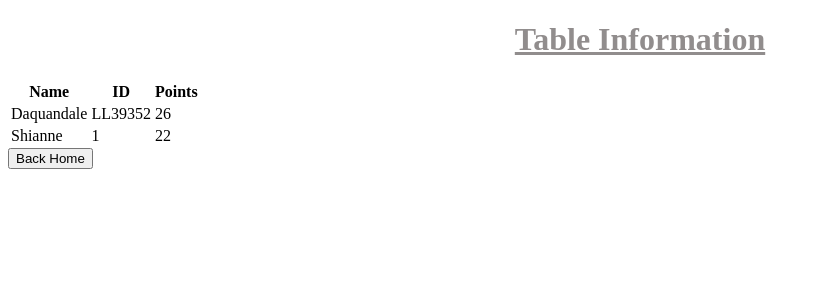
After one commit to smarble2/cmsc447-hw2-sp2024-Marbley-Shianne, a Flask app: page /datatable in a window 1280 px wide. The commit adds this page. Shown: the top 300 px of the page, without its empty margins (0-821 px from the left). Run offline with Flask 3, Linux system fonts and the light colour scheme; data comes from the database, SQL or seed files in the repository; both versions use the stored data as it was after the commit.

Commit message:
As of now You can input data and use buttons to naviagte to different pages

```diff
--- a/app.py
+++ b/app.py
@@ -8,19 +8,40 @@ import sqlite3
 app = Flask(__name__)
 
 #renders home page
-
 @app.route("/")
 def homePage():
     #calls my homepage.html file
     return render_template("homepage.html")
 
+#this commits the inputted data then either goes back to the
+#homepage or if it doesn't work stays on the form page
 @app.route('/form',methods=['GET', 'POST'])
 def form():
-    #This gets the data from the user input
+    #this gets the data from the user input
     if request.method == 'POST':
-        name = request.form.get('name')
-        ID = request.form.get('ID')
-        points = request.form.get('Points')
-    # Using submit button to insert the info into the datbase
+        name = request.form['name']
+        ID = request.form['ID']
+        Points = request.form['Points']
+    #using submit button to insert the info into the datbase
         with sqlite3.connect("database.db") as user:
             cur = user.cursor()
+            cur.execute("INSERT INTO info \
+            (name,ID,Points) VALUES (?,?,?)",
+                            (name,ID,Points))
+            user.commit()
+        return render_template("homepage.html")
+    else:
+        return render_template("form.html")
+
+@app.route('/datatable')
+def datatable():
+    connected = sqlite3.connect('database.db')
+    cur = connected.cursor()
+    #select * shows all data from info
+    cur.execute('SELECT * FROM info')
+
+    data = cur.fetchall()
+    return render_template("datatable.html", data = data)
+
+if __name__ == '__main__':
+    app.run(debug=False)
--- /dev/null
+++ b/templates/datatable.html
@@ -0,0 +1,40 @@
+<!--
+Author: Shianne Marbley
+File: datatable.html
+Description: Where the inputted data is stored in a table format
+-->
+<!DOCTYPE html>
+<html>
+    <head>
+        <meta charset ="utf-8">
+        <style>
+            .datatable{
+                color: rgb(145, 141, 141);
+                text-decoration: underline;
+                text-align: center;
+            }
+
+        </style>
+
+    </head>
+    <body>
+        <!--Uses a forloop so that user inputed data goes to
+        the correct  places-->
+        <h1 class="datatable">Table Information</h1>
+        <table>
+            <tr>
+                <th>Name</th>
+                <th>ID </th>
+                <th>Points</th>
+            </tr>
+            {%for user in data%}
+            <tr>
+                <td>{{user[0]}}</td>
+                <td>{{user[1]}}</td>
+                <td>{{user[2]}}</td>
+            </tr>
+            {%endfor%}
+        </table>
+        <button class="btn" type="button" onclick="window.location.href='/';">Back Home</button>
+    </body>
+</html>
--- a/templates/form.html
+++ b/templates/form.html
@@ -1,6 +1,8 @@
 <!--
 Author: Shianne Marbley
-File: homepage.html
+File: form.html
+Description: This is the form html that people will
+fill out their information  and submit
 -->
 <!DOCTYPE html>
 <html>
--- a/templates/homepage.html
+++ b/templates/homepage.html
@@ -27,8 +27,8 @@ File: homepage.html
     <body>
         <h1 class="main">Welcome to Shianne's First Student Database</h1>
         <div class="buttons">
-            <button class="btn" type="button">Add user</button>
-            <button class="btn" type="button">Search List</button>
+            <button class="btn" type="button" onclick="window.location.href='/form';">Add user</button>
+            <button class="btn" type="button" onclick="window.location.href='/datatable';">Search List</button>
         </div>
     </body>
 </html>
```
Also changed, not shown: database.db, 1 other file.
